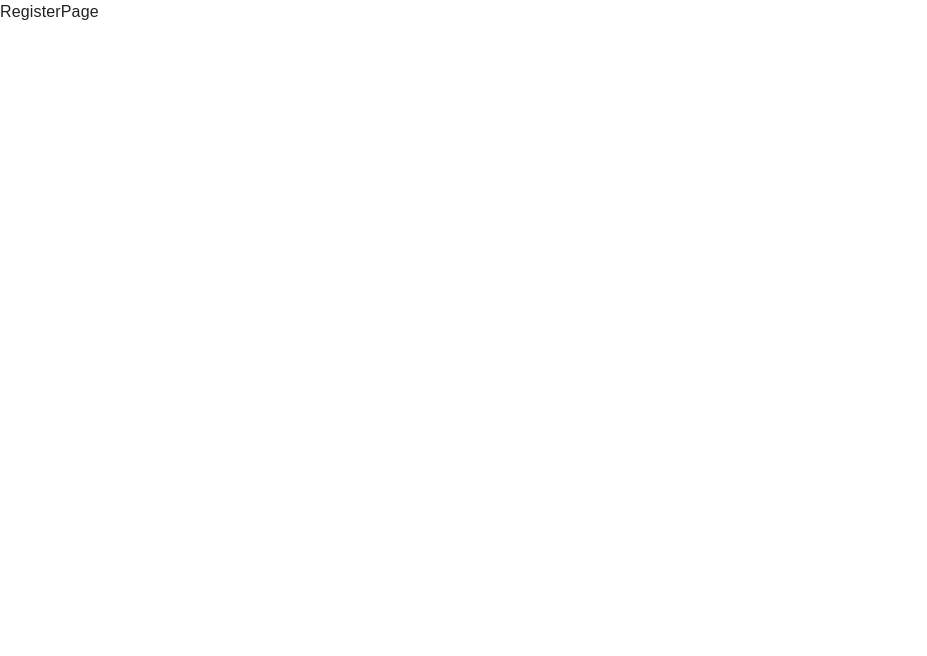
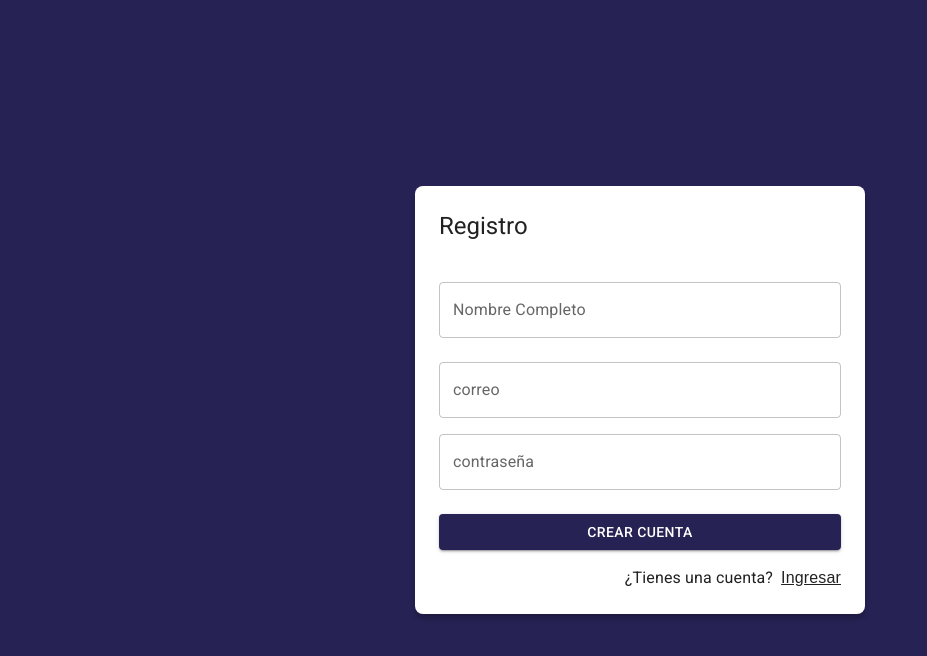
Before and after one commit to Lucasdxvid/S17--JournalApp, a React (Vite) app: page /auth/register in a window 1280 px wide. Shown: the top 656 px of the page, without its empty margins (0-927 px from the left). Built offline with nearby package versions, Linux system fonts and the light colour scheme.

Commit message:
register + layout

```diff
--- /dev/null
+++ b/src/auth/layout/AuthLayout.jsx
@@ -0,0 +1,35 @@
+import { Grid, Typography } from "@mui/material";
+
+//! Layout reutilizable de nuestro diseño MUI - Los childrens son los hijos que reutilizan el layout
+export const AuthLayout = ({ children, title = "" }) => {
+  return (
+    <Grid
+      container
+      spacing={0}
+      direction={"column"}
+      alignItems={"center"}
+      justifyContent={"center"}
+      sx={{ minHeight: "100vh", backgroundColor: "primary.main", padding: 4 }} // Style Extendend, nos permite elegir el tema que creamos
+    >
+      <Grid
+        item
+        className="box-shadow"
+        xs={3}
+        // Aqui  decimos que el width en pantallas medianas sea x tamaño, es decir que podemos hacer condicionales acorde al tamaño, etc. Podemos hacer que tenga X color en tal tamaño, etc.
+        sx={{
+          backgroundColor: "white",
+          padding: 3,
+          borderRadius: 2,
+          width: { md: 450 },
+        }}
+      >
+        <Typography variant="h5" sx={{ mb: 1 }}>
+          {title}
+        </Typography>
+
+        {/* Hijos que utilizan este Layout */}
+        {children}
+      </Grid>
+    </Grid>
+  );
+};
--- a/src/auth/pages/LoginPage.jsx
+++ b/src/auth/pages/LoginPage.jsx
@@ -8,26 +8,11 @@
   Button,
   Link,
 } from "@mui/material";
+import { AuthLayout } from "../layout/AuthLayout";
 
 export const LoginPage = () => {
   return (
-    <Grid
-      container
-      spacing={0}
-      direction={"column"}
-      alignItems={"center"}
-      justifyContent={"center"}
-      sx={{ minHeight: "100vh", backgroundColor: "primary.main", padding: 4 }} // Style Extendend, nos permite elegir el tema que creamos
-    >
-      <Grid
-        item
-        className="box-shadow"
-        xs={3}
-        sx={{ backgroundColor: "white", padding: 3, borderRadius: 2 }}
-      >
-        <Typography variant="h5" sx={{ mb: 1 }}>
-          Login
-        </Typography>
+    <AuthLayout title="Login">
       <FormControl>
         <Grid container>
           <Grid item xs={12} sx={{ mt: 1 }}>
@@ -76,7 +61,6 @@
           </Grid>
         </Grid>
       </FormControl>
-      </Grid>
-    </Grid>
+    </AuthLayout>
   );
 };
--- a/src/auth/pages/RegisterPage.jsx
+++ b/src/auth/pages/RegisterPage.jsx
@@ -1,3 +1,65 @@
+import { Link as RouterLink } from "react-router-dom"; //! Le damos un ALIAS al Link de RouterDom para que no haga conflicto con el de MUI
+import { Google } from "@mui/icons-material";
+import {
+  Grid,
+  TextField,
+  Typography,
+  FormControl,
+  Button,
+  Link,
+} from "@mui/material";
+import { AuthLayout } from "../layout/AuthLayout";
+
 export const RegisterPage = () => {
-  return <div>RegisterPage</div>;
+  return (
+    <AuthLayout title="Registro">
+      <FormControl>
+        <Grid container>
+          <Grid item xs={12} sx={{ mt: 1 }}>
+            <Grid item xs={12} sx={{ mt: 1 }}>
+              <TextField
+                label="Nombre Completo"
+                type="text"
+                placeholder="Dual Athloner"
+                fullWidth
+                margin="normal"
+              />
+            </Grid>
+
+            <TextField
+              label="correo"
+              type="email"
+              placeholder="athl12311@gmail.com"
+              fullWidth
+              margin="normal"
+            />
+          </Grid>
+
+          <Grid item xs={12} sx={{ mt: 1 }}>
+            <TextField
+              label="contraseña"
+              type="password"
+              placeholder="**********"
+              fullWidth
+            />
+          </Grid>
+
+          <Grid container spacing={2} sx={{ mb: 2, mt: 1 }}>
+            <Grid item xs={12}>
+              <Button variant="contained" fullWidth>
+                Crear Cuenta
+              </Button>
+            </Grid>
+          </Grid>
+          {/* El link de MUI es solo estetico pero si ponemos el atributo component podemos designarlo a ReactRouterDom */}
+          <Grid container direction={"row"} justifyContent={"end"}>
+            <Typography sx={{ mr: 1 }}>¿Tienes una cuenta?</Typography>
+            <Link component={RouterLink} color={"inherit"} to={"/auth/login"}>
+              Ingresar
+            </Link>
+          </Grid>
+        </Grid>
+      </FormControl>
+    </AuthLayout>
+  );
 };
```
Lines whose indentation alone changed are shown as unchanged.
